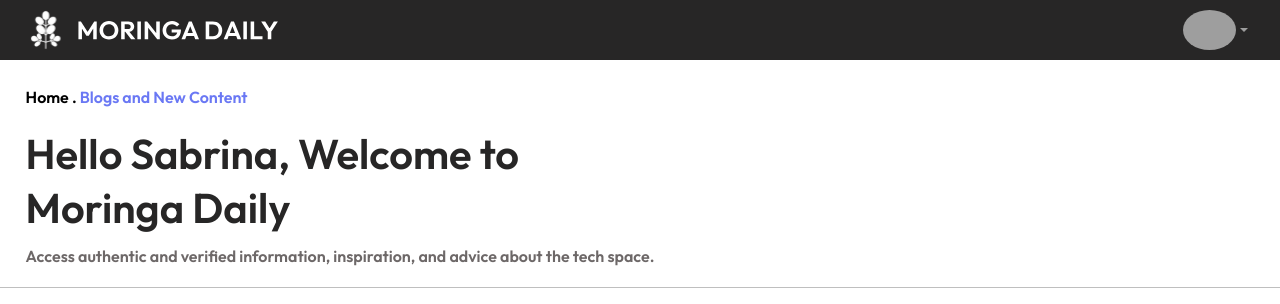
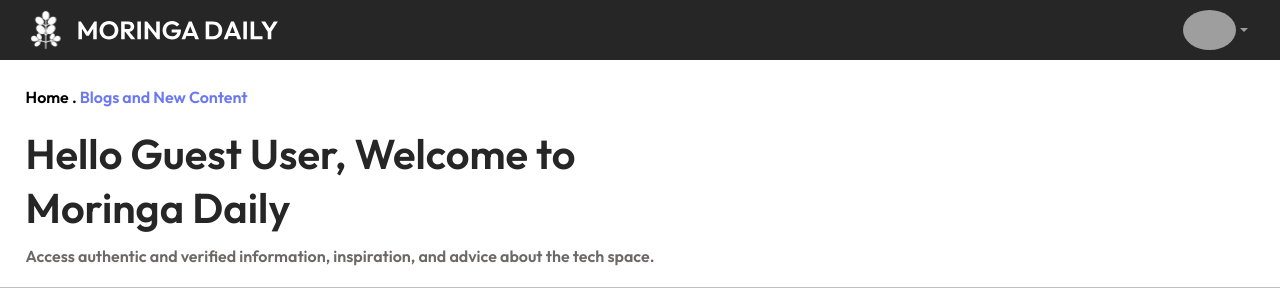
Before and after one commit to chyvail/Moringa-School-Daily, a React (Create React App) app in the folder frontend/: page / in a window 1280 px wide. Shown: the top 304 px of the page. Built offline with nearby package versions, Linux system fonts and the light colour scheme; grey boxes are pictures that could not be loaded.

Commit message:
Dynamically render user

```diff
--- a/frontend/src/components/Hero.jsx
+++ b/frontend/src/components/Hero.jsx
@@ -1,13 +1,15 @@
-import React from "react";
+import React, { useContext } from "react";
+import { SchoolContext } from "../contexts/SchoolContext";
 
 export default function Hero() {
+  const { user } = useContext(SchoolContext);
   return (
     <>
       <div className="container-lgs mt-4 hero-top">
         <p>
           Home . <span> Blogs and New Content</span>
         </p>
-        <h3>Hello Sabrina, Welcome to Moringa Daily</h3>
+        <h3>Hello {user || "Guest User"}, Welcome to Moringa Daily</h3>
         <p className="hero-description">
           Access authentic and verified information, inspiration, and advice
           about the tech space.
```
